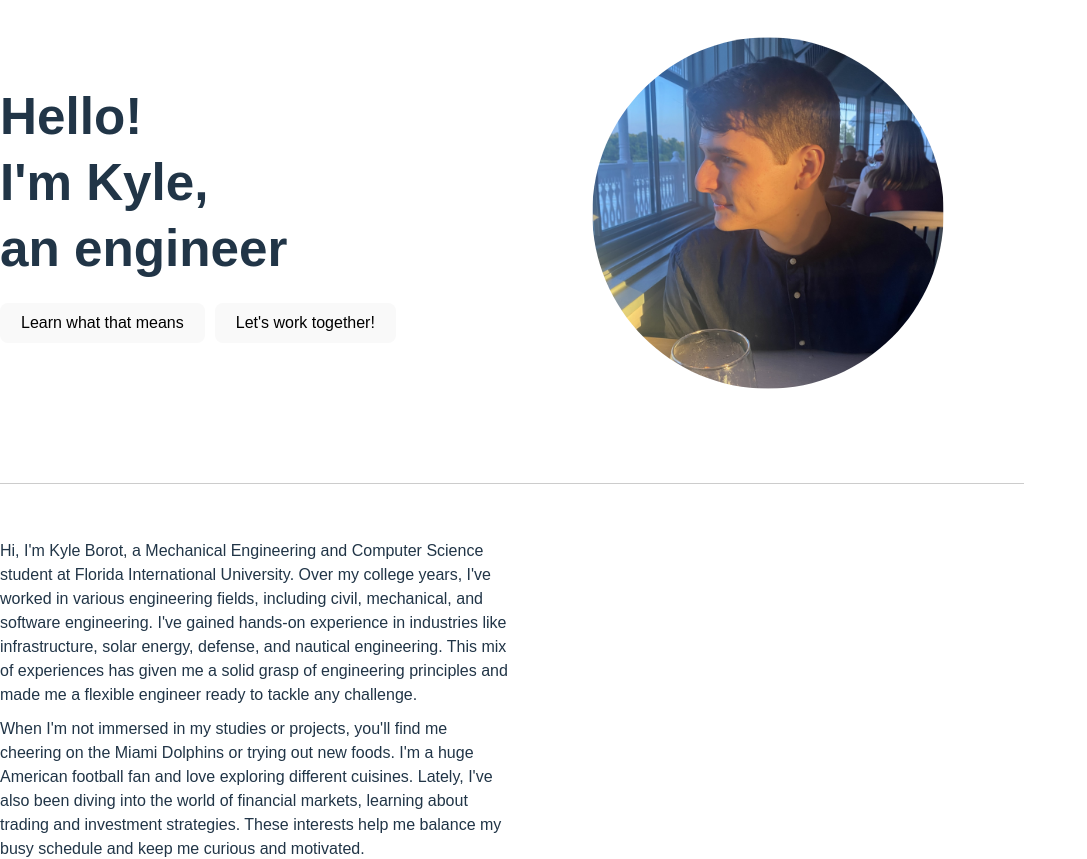
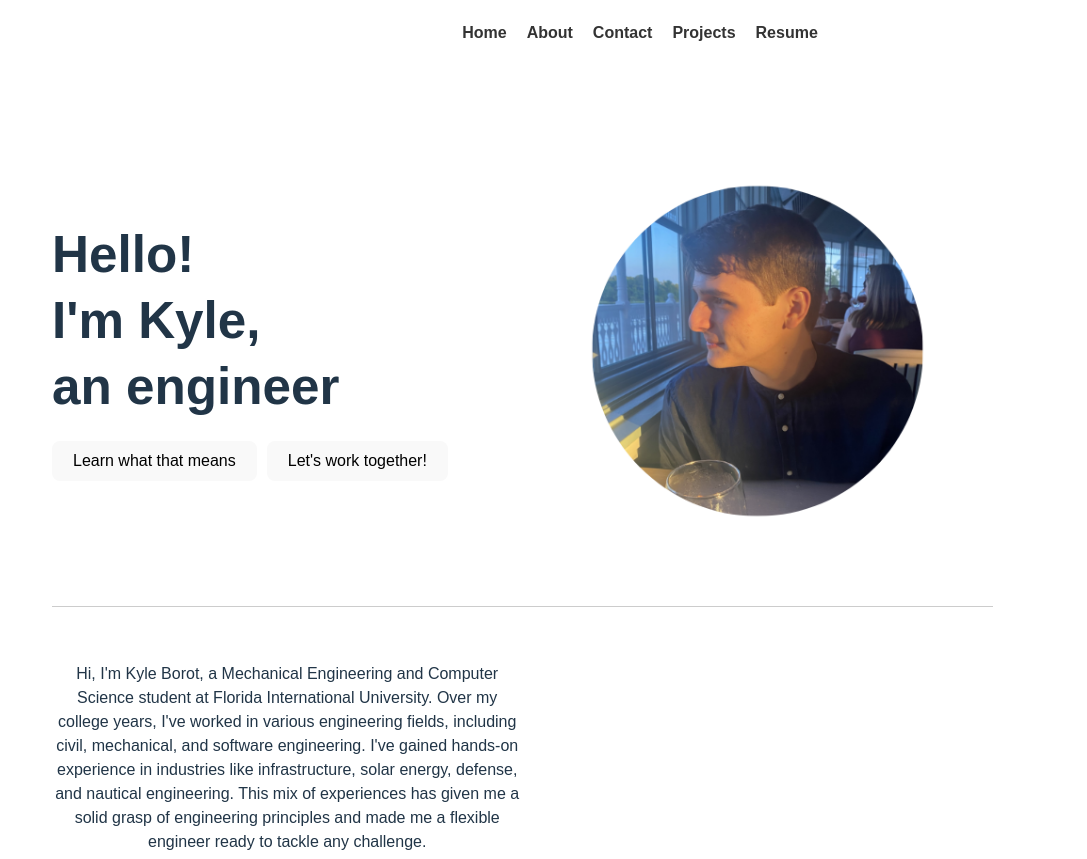
Before and after one commit to kyleborot/kyleborot_portfolio_site, a React (Vite) app in the folder frontend/: page / in a window 1280 px wide. Shown: the top 859 px of the page, without its empty margins (0-1087 px from the left). Built offline with nearby package versions, Linux system fonts and the light colour scheme.

Commit message:
navbar css issue fixed

```diff
--- a/frontend/src/App.css
+++ b/frontend/src/App.css
@@ -1,10 +1,22 @@
-/* App.css */
-
 #root {
-  max-width: 1280px;
+  max-width: 100%; /* Adjust as necessary based on layout requirements */
+  max-height:100%;
   margin: 0 auto;
   padding: 2rem;
   text-align: center;
+}
+
+.content-container {
+  display: flex;
+  flex-direction: column;
+  justify-content: flex-start; /* Align content at the top */
+  align-items: center; /* Center horizontally */
+  max-width: 100%; /* Ensure content container fits within viewport */
+  margin: 0 auto;
+  padding: 0 20px;
+  overflow-x: hidden;
+  overflow-y: auto;
+  min-height: 100vh; /* Occupy full viewport height */
 }
 
 .logo {
@@ -13,9 +25,11 @@
   will-change: filter;
   transition: filter 300ms;
 }
+
 .logo:hover {
   filter: drop-shadow(0 0 2em #646cffaa);
 }
+
 .logo.react:hover {
   filter: drop-shadow(0 0 2em #61dafbaa);
 }
--- a/frontend/src/App.tsx
+++ b/frontend/src/App.tsx
@@ -6,17 +6,20 @@ import NavBar from './components/NavBar';
 import HomeContainer from './components/Home/HomeContainer';
 import Projects from './components/Projects/Projects';
 import Resume from './components/Resume/Resume.tsx';
+import './App.css'
 
 const App: React.FC = () => {
   return (
     <Router>
       <div>
+        <div className="content-container">
         <NavBar />
         <Routes>
           <Route path="/" element={<HomeContainer />} />
           <Route path="/projects" Component={Projects} />
           <Route path="/resume" Component={Resume} />
         </Routes>
+        </div>
       </div>
     </Router>
   );
--- a/frontend/src/components/NavBar.css
+++ b/frontend/src/components/NavBar.css
@@ -1,32 +1,31 @@
-/* NavBar.css */
+.navbar-wrapper {
+  background-color: #fff;
+}
 
 .nav-links {
   display: flex;
   justify-content: center;
-  align-items: center; /* Ensure items are centered vertically */
-  background-color: #f0f0f0; /* Example background color for visibility */
-  padding: 10px; /* Add padding to ensure content is not too close to edges */
+  align-items: center;
+  background-color: #fff;
+  padding: 5px; /* Reduce padding to avoid excessive width */
 }
-
 
 .nav-links a,
 .nav-links button {
-  margin: 0 10px; /* Adjust spacing between links */
+  margin: 0 10px;
   text-decoration: none;
   color: #333;
   font-weight: bold;
 }
 
-/* Media queries for responsiveness */
-
 @media screen and (max-width: 768px) {
   .nav-links {
-    flex-direction: column; /* Stack links vertically on small screens */
-    align-items: flex-start; /* Adjust alignment as needed */
+    flex-direction: column;
+    align-items: flex-start;
   }
 
   .nav-links a,
   .nav-links button {
-    margin: 10px 0; /* Adjust spacing for vertical stacking */
+    margin: 10px 0;
   }
 }
--- a/frontend/src/components/NavBar.tsx
+++ b/frontend/src/components/NavBar.tsx
@@ -27,6 +27,7 @@ const NavBar: React.FC = () => {
     };
   return (
     <header id="navigation">
+      <div className="navbar-wrapper">
       <nav>
         <ul className="nav-links"> {/* Add a class for styling */}
           {location !== "projects" && location !== "resume" ? (
@@ -58,6 +59,7 @@ const NavBar: React.FC = () => {
           )}
         </ul>
       </nav>
+      </div>
     </header>
   );
 };
```
